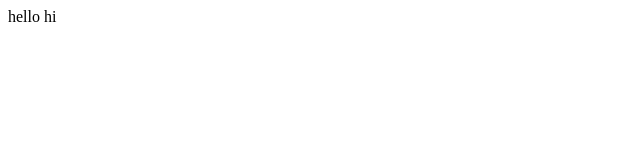
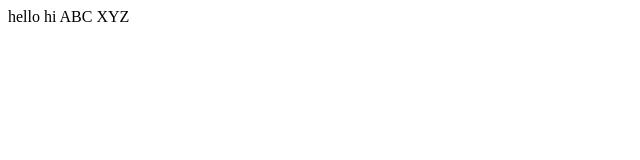
Before and after one commit to lannhi07/DEMO-1, a plain HTML site: page index.html in a window 1280 px wide. Shown: the full height of the page, 0-640 px from the left. Drawn offline with Linux system fonts and the light colour scheme.

Commit message:
new content

```diff
--- a/index.html
+++ b/index.html
@@ -8,5 +8,6 @@
 <body>
     hello
     hi
+    ABC XYZ
 </body>
 </html>
```
